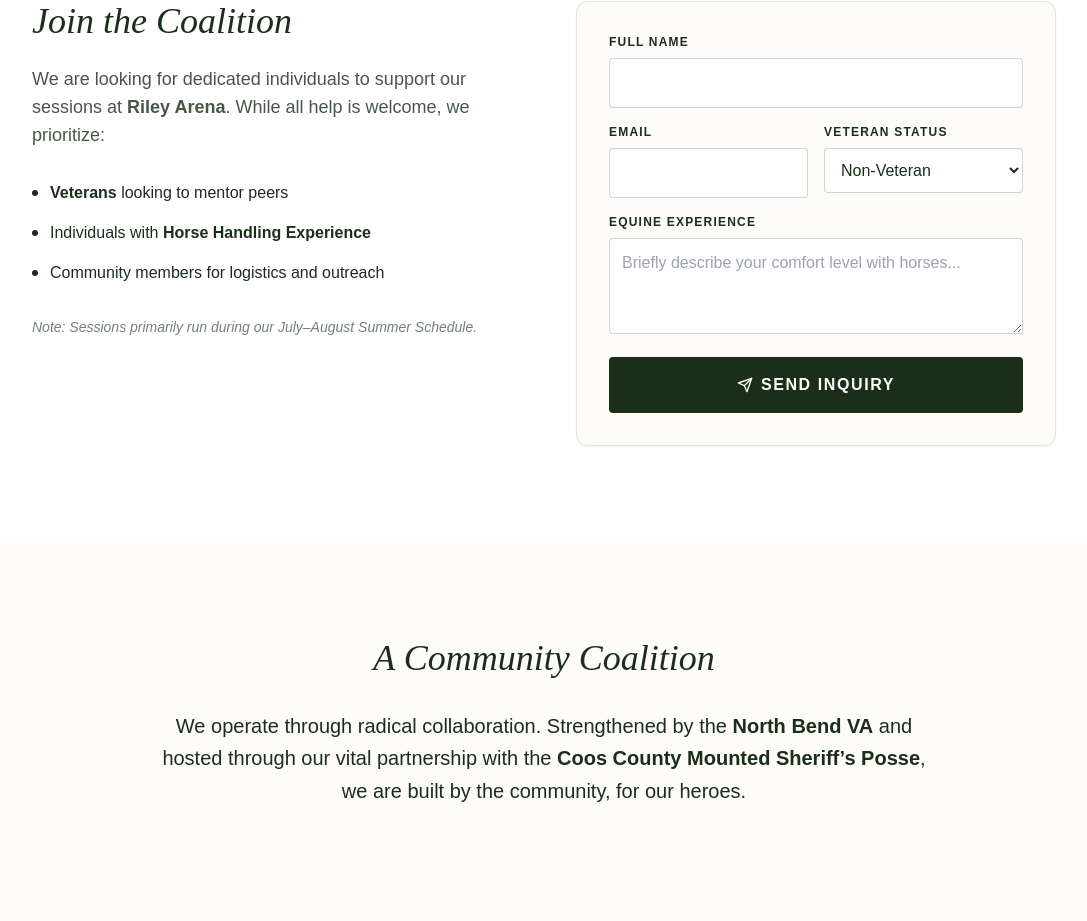
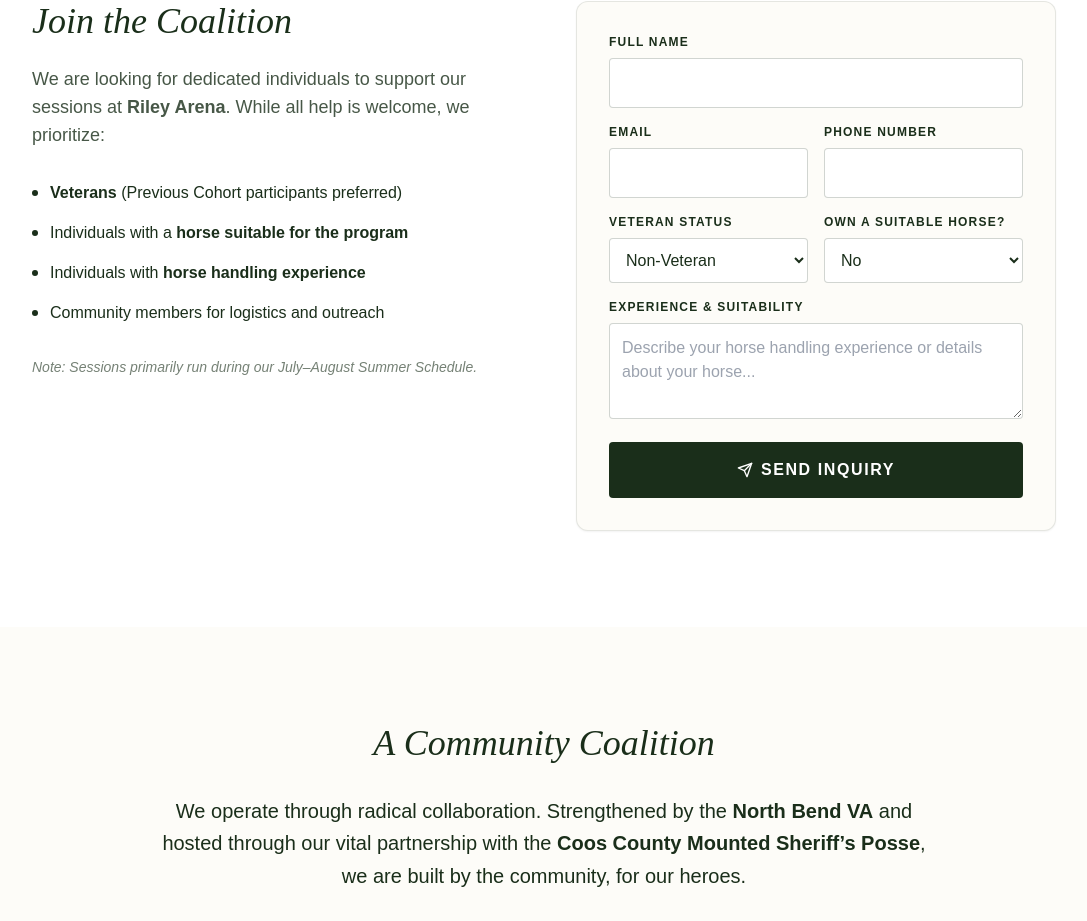
Before and after one commit to adbice/horses-for-heroes-united-, a React (Vite) app: page / in a window 1280 px wide. Shown: the part 3020-3941 px from the top of the page, without its empty margins (96-1183 px from the left). Built offline with nearby package versions, Linux system fonts and the light colour scheme.

Commit message:
Update App.tsx

```diff
--- a/src/App.tsx
+++ b/src/App.tsx
@@ -155,11 +155,15 @@ export default function App() {
                 <ul className="space-y-4 mb-8">
                   <li className="flex items-center gap-3">
                     <div className="w-1.5 h-1.5 bg-[#1a2e1a] rounded-full" />
-                    <span><strong>Veterans</strong> looking to mentor peers</span>
+                    <span><strong>Veterans</strong> (Previous Cohort participants preferred)</span>
                   </li>
                   <li className="flex items-center gap-3">
                     <div className="w-1.5 h-1.5 bg-[#1a2e1a] rounded-full" />
-                    <span>Individuals with <strong>Horse Handling Experience</strong></span>
+                    <span>Individuals with a <strong>horse suitable for the program</strong></span>
+                  </li>
+                  <li className="flex items-center gap-3">
+                    <div className="w-1.5 h-1.5 bg-[#1a2e1a] rounded-full" />
+                    <span>Individuals with <strong>horse handling experience</strong></span>
                   </li>
                   <li className="flex items-center gap-3">
                     <div className="w-1.5 h-1.5 bg-[#1a2e1a] rounded-full" />
@@ -187,16 +191,30 @@ export default function App() {
                     <input type="email" name="email" required className="w-full bg-white border border-[#1a2e1a]/20 p-3 rounded focus:outline-none focus:border-[#1a2e1a]" />
                   </div>
                   <div>
+                    <label className="block text-xs font-bold uppercase tracking-widest mb-2">Phone Number</label>
+                    <input type="tel" name="phone" required className="w-full bg-white border border-[#1a2e1a]/20 p-3 rounded focus:outline-none focus:border-[#1a2e1a]" />
+                  </div>
+                </div>
+                <div className="grid grid-cols-2 gap-4">
+                  <div>
                     <label className="block text-xs font-bold uppercase tracking-widest mb-2">Veteran Status</label>
                     <select name="veteran_status" className="w-full bg-white border border-[#1a2e1a]/20 p-3 rounded focus:outline-none focus:border-[#1a2e1a]">
                       <option value="no">Non-Veteran</option>
                       <option value="yes">Veteran</option>
+                      <option value="previous-cohort">Previous Cohort Participant</option>
+                    </select>
+                  </div>
+                  <div>
+                    <label className="block text-xs font-bold uppercase tracking-widest mb-2">Own a Suitable Horse?</label>
+                    <select name="has_horse" className="w-full bg-white border border-[#1a2e1a]/20 p-3 rounded focus:outline-none focus:border-[#1a2e1a]">
+                      <option value="no">No</option>
+                      <option value="yes">Yes</option>
                     </select>
                   </div>
                 </div>
                 <div>
-                  <label className="block text-xs font-bold uppercase tracking-widest mb-2">Equine Experience</label>
-                  <textarea name="experience" placeholder="Briefly describe your comfort level with horses..." className="w-full bg-white border border-[#1a2e1a]/20 p-3 rounded h-24 focus:outline-none focus:border-[#1a2e1a]"></textarea>
+                  <label className="block text-xs font-bold uppercase tracking-widest mb-2">Experience & Suitability</label>
+                  <textarea name="experience" placeholder="Describe your horse handling experience or details about your horse..." className="w-full bg-white border border-[#1a2e1a]/20 p-3 rounded h-24 focus:outline-none focus:border-[#1a2e1a]"></textarea>
                 </div>
                 <button type="submit" className="w-full bg-[#1a2e1a] text-white py-4 rounded font-bold uppercase tracking-widest flex items-center justify-center gap-2 hover:opacity-90 transition-opacity">
                   <Send size={16} /> Send Inquiry
```
